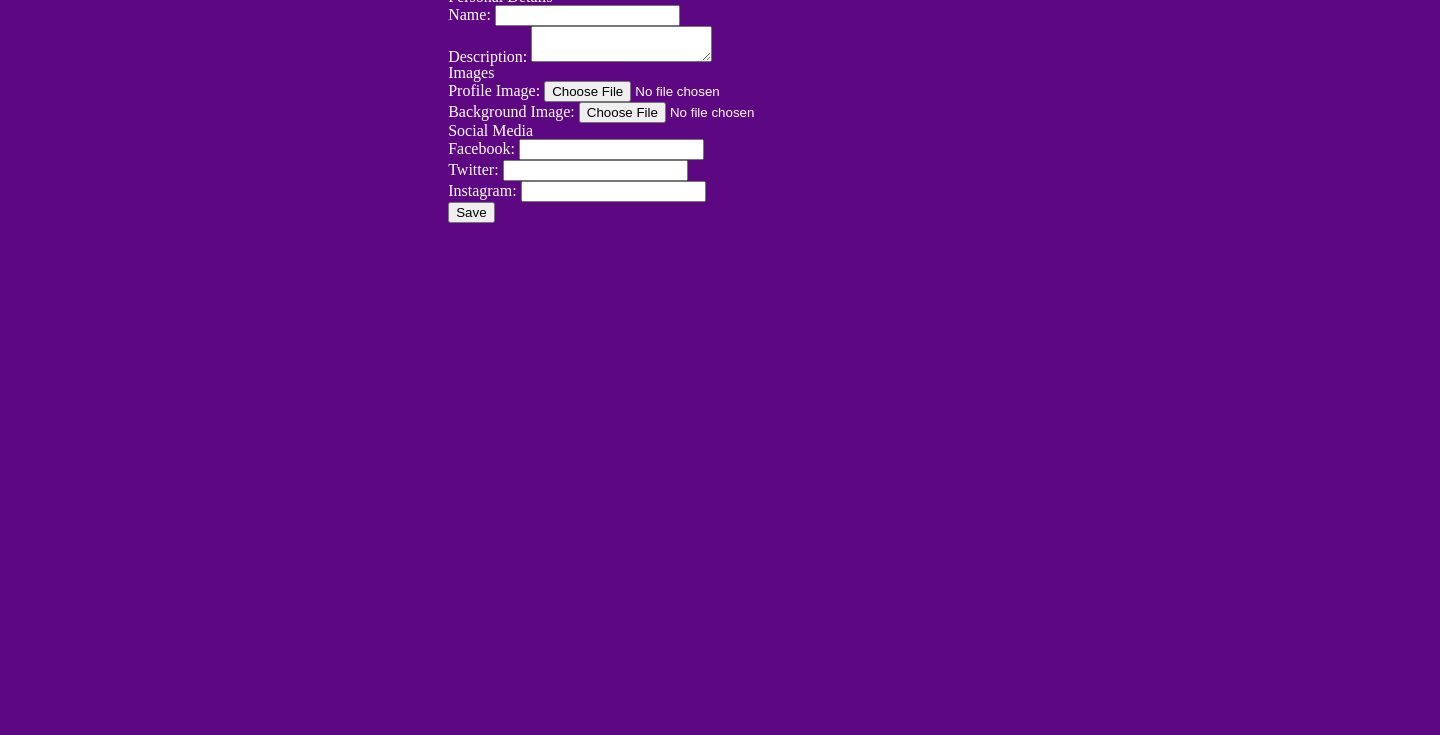
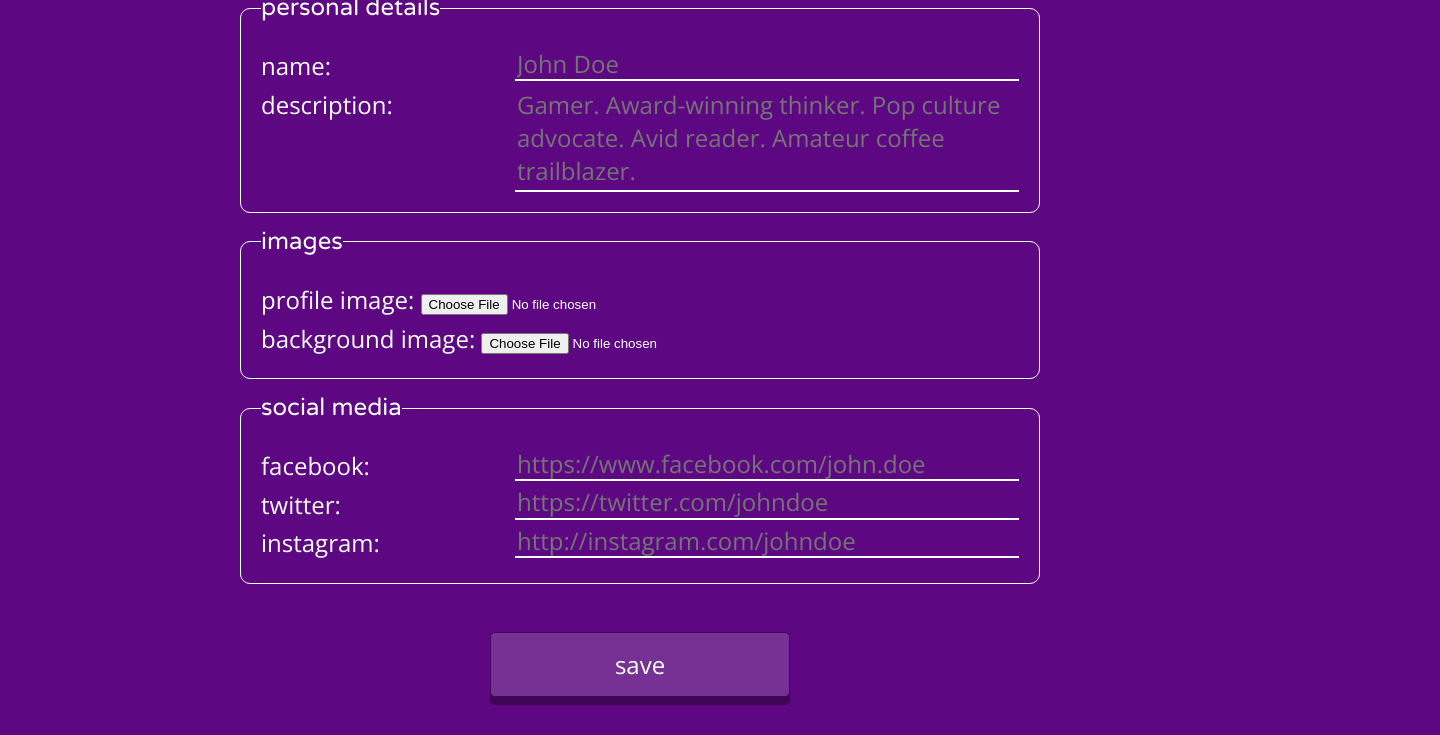
Before and after one commit to Goom11/blindly, a plain HTML site: page dash.html in a window 1280 px wide. Shown: the part 109-844 px from the top of the page, 1440 px wide, since content can reach past the window. Before the commit the page ends 800 px from the top, so only its background shows below. Drawn offline with nearby package versions, Linux system fonts and the light colour scheme.

Commit message:
stylized form

```diff
--- a/dash.html
+++ b/dash.html
@@ -16,9 +16,9 @@
           <fieldset>
             <legend>Personal Details</legend>
             <label for="name">Name:</label>
-            <input id="name" type="text" name="namefield"><br>
+            <input id="name" type="text" name="namefield" placeholder="John Doe"><br>
             <label for="desc">Description:</label>
-            <textarea id="desc" type="text" name="descfield"></textarea>
+            <textarea id="desc" type="text" name="descfield" rows="50" placeholder="Gamer. Award-winning thinker. Pop culture advocate. Avid reader. Amateur coffee trailblazer."></textarea>
           </fieldset>
           <fieldset>
             <legend>Images</legend>
@@ -30,13 +30,13 @@
           <fieldset>
             <legend>Social Media</legend>
             <label for="fb">Facebook:</label>
-            <input id="fb" type="text" name="s-fb"><br>
+            <input id="fb" type="text" name="s-fb" placeholder="https://www.facebook.com/john.doe"><br>
             <label for="tw">Twitter:</label>
-            <input id="tw" type="text" name="s-tw"><br>
+            <input id="tw" type="text" name="s-tw" placeholder="https://twitter.com/johndoe"><br>
             <label for="ig">Instagram:</label>
-            <input id="ig" type="text" name="s-ig"><br>
-          </fieldset>
-          <input type="submit" value="Save">
+            <input id="ig" type="text" name="s-ig" placeholder="http://instagram.com/johndoe"><br>
+          </fieldset><br>
+          <input type="submit" value="Save"><br>
         </form>
       </div>
     </div>
--- a/styles/dash.css
+++ b/styles/dash.css
@@ -63,6 +63,10 @@ body {
   left: -50%;
 }
 
+html {
+  overflow-x: hidden;
+}
+
 h1 {
   text-align: center;
   font-family: 'Varela Round', sans-serif;
@@ -71,21 +75,43 @@ h1 {
   margin-bottom: 10px;
 }
 
-h2 {
-  text-align: center;
+form {
+  width: 800px;
   font-family: 'Open Sans', sans-serif;
-  color: #fff;
-  font-size: 2.5em;
+  line-height: 1.6;
+  text-transform: lowercase;
+  font-size: 1.5em;
 }
 
-p {
-  color: #fff;
-  font-size: 1.5em;
-  text-align: center;
-  line-height: 1.6;
+legend {
+  font-family: 'Varela Round', sans-serif;
 }
 
-button {
+fieldset {
+  border: 1px solid #fff;
+  padding: 20px;
+  margin-bottom: 10px;
+  border-radius: 10px;
+}
+
+input[type="text"], textarea {
+  font-family: 'Open Sans', sans-serif;
+  width: 500px;
+  height: 30px;
+  float: right;
+  background-color: rgba(0,0,0,0);
+  color: #fff;
+  border: 0px solid #fff;
+  font-size: 1em;
+  border-bottom: 2px solid #fff;
+}
+
+textarea {
+  resize: none;
+  height: 100px;
+}
+
+input[type="submit"] {
   padding: 15px;
   border: 1px solid #3f0557;
   color: #fff;
@@ -94,17 +120,17 @@ button {
   width: 300px;
   margin: 0 auto;
   display: block;
-  font-size: 1.5em;
+  font-size: 1em;
   text-transform: lowercase;
   box-shadow: 0 8px 0 #3f0557;
   border-radius: 5px;
 }
 
-button:hover {
+input[type="submit"]:hover {
   cursor: pointer;
 }
 
-button:active {
+input[type="submit"]:active {
   box-shadow: 0 4px 0 #3f0557;
   position: relative;
   top: 4px;
--- a/styles/styles.css
+++ b/styles/styles.css
@@ -102,6 +102,7 @@ button {
 
 button:hover {
   cursor: pointer;
+
 }
 
 button:active {
```
